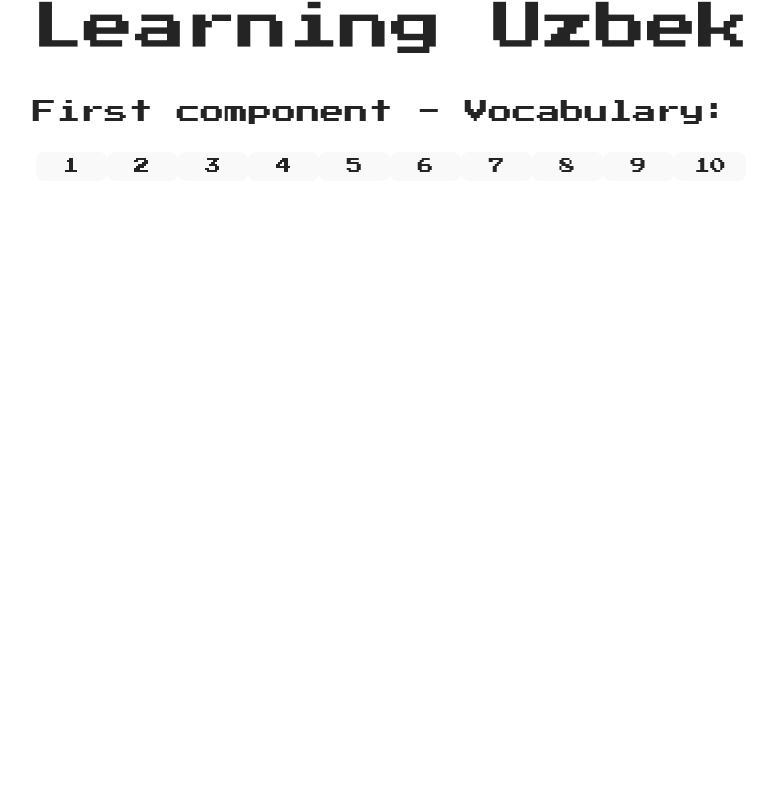
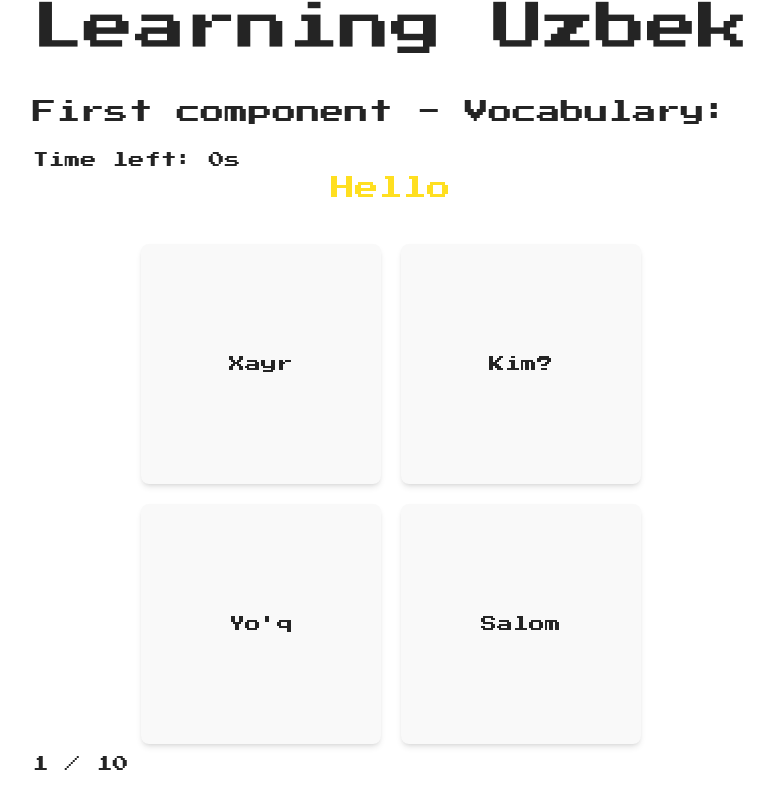
Before and after one commit to JacobKurtzbergsNickname/uzbek-learning, a Next.js app in the folder uzbek-frontend/: page / in a window 1280 px wide. Shown: the whole page, without its empty margins (249-1023 px from the left). Built offline with nearby package versions, Linux system fonts and the light colour scheme.

Commit message:
First draft timed test

```diff
--- a/uzbek-frontend/src/components/Vocabulary/AnswerOption.tsx
+++ b/uzbek-frontend/src/components/Vocabulary/AnswerOption.tsx
@@ -1,61 +1,45 @@
 "use client";
 import { AnswerOptionDTO } from "@/types";
-import { JSX, useContext, useMemo, useState } from "react";
-import { useEffect } from "react";
-import { VocabularyContext } from "./VocabularyContext";
+import { JSX } from "react";
 
 interface AnswerOptionProps {
     answer: AnswerOptionDTO;
     index: number;
     check: (answer: AnswerOptionDTO) => void;
+    isAnswerSelected?: boolean;
+    correctWord?: string;
+    selectedWord?: string | null;
 }
 
-function assignMarkup(answer: AnswerOptionDTO): string {
-
-    if (!answer.isSelected) {
-        return "";
-    }
-
-    return answer.isCorrect ? "!bg-green-600" : "!bg-red-600";
-
+function assignMarkup(answer: AnswerOptionDTO, isAnswerSelected?: boolean, correctWord?: string, selectedWord?: string | null): string {
+    if (!isAnswerSelected) return "";
+    // Green: selected and correct
+    if (answer.isSelected && answer.isCorrect) return "!bg-green-600";
+    // Red: selected and wrong
+    if (answer.isSelected && !answer.isCorrect) return "!bg-red-600";
+    // Yellow: correct answer, but only if a wrong answer was selected
+    if (!answer.isSelected && answer.word === correctWord && selectedWord && selectedWord !== correctWord) return "!bg-yellow-600";
+    return "";
 }
 
-function AnswerOption({answer, index, check }: AnswerOptionProps): JSX.Element {
+function AnswerOption({answer, index, check, isAnswerSelected, correctWord, selectedWord }: AnswerOptionProps): JSX.Element {
 
-    const {correctWord, isAnswerSelected} = useContext(VocabularyContext);
-    const [marked, setMarked] = useState("");
-
-    const secondary = useMemo(() => {
-        if (isAnswerSelected){
-            if (!answer.isSelected && answer.word == correctWord.word) {
-                return "!bg-yellow-600";
-            }
-        }
-        return "";
-    }, [answer.isSelected, correctWord, isAnswerSelected]);
-
-    useEffect(() => {
-        console.groupCollapsed(`[AnswerOption] Rendered at index: ${index}`);
-        console.table(answer);
-        console.groupEnd();
-    }, [answer, index]);
-
-    useEffect(() => {
-        setMarked(assignMarkup(answer));
-    }, [answer]);
-
+    const marked = assignMarkup(answer, isAnswerSelected, correctWord, selectedWord);
     if (!answer) {
         return <div>No answer available</div>;
     }
-
     function handleClick() {
         check(answer);
     }
-
     return (
         <button
             key={index}
-            className={`btn btn-primary ${marked} ${secondary} m-2`}
+            className={`
+                btn btn-primary
+                transition-all duration-150 ease-in-out
+                w-60 h-60 text-xl shadow-md flex items-center justify-center
+                ${marked} m-2`
+            }
             onClick={handleClick}>
             {answer.word}
         </button>
--- /dev/null
+++ b/uzbek-frontend/src/components/Vocabulary/TimedVocabularyTest.tsx
@@ -0,0 +1,135 @@
+"use client";
+import React, { useEffect, useState, useRef, useCallback } from 'react';
+import { AnswerOption } from './AnswerOption';
+import { Word } from '../../types/Word';
+import { WordUtils } from '../../utils/word-utilities';
+import { Translation } from './Translation';
+import { AnswerOptionDTO } from '../../types/AnswerOption';
+
+interface TimedVocabularyTestProps {
+  words: Word[];
+  onComplete: (results: Array<{ word: Word; selected: string | null; correct: boolean }>) => void;
+}
+
+const QUESTION_TIME = 5; // seconds
+
+const TimedVocabularyTest: React.FC<TimedVocabularyTestProps> = ({ words, onComplete }) => {
+  // Index of the current word/question
+  const [current, setCurrent] = useState(0);
+  // The word selected by the user (string) or null
+  const [selected, setSelected] = useState<string | null>(null);
+  // Timer countdown in seconds
+  const [timer, setTimer] = useState(QUESTION_TIME);
+  // (No need for results state, handle results inline)
+  // Ref to store the timer interval
+  const intervalRef = useRef<NodeJS.Timeout | null>(null);
+  // Whether an answer has been selected
+  const [isAnswerSelected, setIsAnswerSelected] = useState(false);
+
+  // Store answer options in state for selection logic
+  const [answerOptions, setAnswerOptions] = useState<AnswerOptionDTO[]>([]);
+
+  // Generate 4 options (1 correct + 3 wrong) and shuffle on question change
+  useEffect(() => {
+    const correctWord = words[current];
+    if (!correctWord) {
+      setAnswerOptions([]);
+      return;
+    }
+    const wrongWords = words.filter((w) => w.word !== correctWord.word);
+    const shuffledWrong = wrongWords.length > 3
+      ? [...wrongWords].sort(() => Math.random() - 0.5).slice(0, 3)
+      : wrongWords;
+    const options = [correctWord, ...shuffledWrong].map((w) => w.word);
+    const testableWords = WordUtils.toAnswerOptions(options).sort(() => Math.random() - 0.5);
+    setAnswerOptions(testableWords);
+  }, [words, current]);
+
+  // Reset timer and selection when the question changes
+  useEffect(() => {
+    setTimer(QUESTION_TIME);
+    setSelected(null);
+    setIsAnswerSelected(false);
+    if (intervalRef.current) clearInterval(intervalRef.current);
+    intervalRef.current = setInterval(() => {
+      setTimer((t) => t - 1);
+    }, 1000);
+    return () => {
+      if (intervalRef.current) clearInterval(intervalRef.current);
+    };
+  }, [current]);
+
+  // Advance to the next question or finish the test
+  // Store results in a ref to avoid unnecessary re-renders
+  const resultsRef = useRef<Array<{ word: Word; selected: string | null; correct: boolean }>>([]);
+  const nextQuestion = useCallback((option: string | null) => {
+    if (intervalRef.current) clearInterval(intervalRef.current);
+    const word = words[current];
+    const correct = option === word.translation;
+    resultsRef.current = [...resultsRef.current, { word, selected: option, correct }];
+    setIsAnswerSelected(true);
+    if (current + 1 >= words.length) {
+      onComplete(resultsRef.current);
+    } else {
+      setTimeout(() => setCurrent(c => c + 1), 800); // short delay for feedback
+    }
+  }, [current, words, onComplete]);
+
+  // Auto-advance when timer runs out
+  // Memoize nextQuestion to avoid exhaustive-deps warning
+  const nextQuestionRef = useRef(nextQuestion);
+  useEffect(() => { nextQuestionRef.current = nextQuestion; }, [nextQuestion]);
+  useEffect(() => {
+    if (timer <= 0 && selected === null) {
+      nextQuestionRef.current(null);
+    }
+  }, [timer, selected, nextQuestion]);
+
+  // Helper to update answerOptions with selection
+  function selectAnswer(options: AnswerOptionDTO[], answer: AnswerOptionDTO): AnswerOptionDTO[] {
+    const index = options.findIndex((w) => w.word === answer.word);
+    const selectedAnswer = {
+      ...options[index],
+      isSelected: true,
+    };
+    return options.map((w, i) => (i === index ? selectedAnswer : { ...w, isSelected: false }));
+  }
+
+  // Handle user answer selection
+  const check = (answer: AnswerOptionDTO) => {
+    if (selected) return;
+    setAnswerOptions(selectAnswer(answerOptions, answer));
+    setSelected(answer.word);
+    nextQuestion(answer.word);
+  };
+
+  // End of test: render nothing or a summary (could be improved)
+  if (current >= words.length) return null;
+
+  const word = words[current];
+
+  return (
+    <section>
+      <div>Time left: {timer}s</div>
+      <Translation>{word.translation}</Translation>
+      <section className="grid grid-cols-2 gap-1 justify-center items-center w-fit mx-auto mt-8">
+        {answerOptions.map((w, index) => (
+          <AnswerOption
+            answer={w}
+            key={index}
+            index={index}
+            check={check}
+            isAnswerSelected={isAnswerSelected}
+            correctWord={word.word}
+            selectedWord={selected}
+          />
+        ))}
+      </section>
+      <div>
+        {current + 1} / {words.length}
+      </div>
+    </section>
+  );
+};
+
+export default TimedVocabularyTest;
--- a/uzbek-frontend/src/components/Vocabulary/Vocabulary.tsx
+++ b/uzbek-frontend/src/components/Vocabulary/Vocabulary.tsx
@@ -1,15 +1,18 @@
+"use client";
 import { JSX } from "react";
-import { VocabularyStepper } from "./VocabularyStepper";
+import TimedVocabularyTest from "./TimedVocabularyTest";
+import { VocabularyContext } from "./VocabularyContext";
 import { VocabularyProvider } from "./VocabularyProvider";
 
-
-
 function Vocabulary(): JSX.Element {
-
     return (
         <section>
             <VocabularyProvider>
-                <VocabularyStepper/>
+                <VocabularyContext.Consumer>
+                    {({ words }) => (
+                        <TimedVocabularyTest words={words} onComplete={() => {}} />
+                    )}
+                </VocabularyContext.Consumer>
             </VocabularyProvider>
         </section>
     )
--- a/uzbek-frontend/src/components/Vocabulary/VocabularyStepper.tsx
+++ b/uzbek-frontend/src/components/Vocabulary/VocabularyStepper.tsx
@@ -3,11 +3,11 @@ import { JSX, useContext, useState } from "react";
 import { Tabs, TabsContent, TabsList, TabsTrigger } from "../ui/tabs";
 import { VocabularyTest } from "./VocabularyTest";
 import { VocabularyContext } from "./VocabularyContext";
-import { Word, Words } from "@/types/Word";
+import { Word } from "@/types/Word";
 
 export function VocabularyStepper(): JSX.Element {
     const [currentWord, setCurrentWord] = useState<Word>();
-    const { words, setIsAnswerSelected, current, setCurrent } = useContext(VocabularyContext);
+    const { words, setIsAnswerSelected } = useContext(VocabularyContext);
 
     function handleWordChange(word: string) {
         console.log("Selected word:", word);
--- a/uzbek-frontend/src/components/Vocabulary/VocabularyTest.tsx
+++ b/uzbek-frontend/src/components/Vocabulary/VocabularyTest.tsx
@@ -95,7 +95,7 @@ export function VocabularyTest( {correctWord} :VocabTestProps):JSX.Element {
     return (
         <section>
             <Translation>{correctWord.translation}</Translation>
-            <section className="grid grid-cols-2 gap-4 my-4">
+            <section className="grid grid-cols-2 gap-1 justify-center items-center w-fit mx-auto mt-8">
                 {answerOptions.map((w: AnswerOptionDTO, index: number) => {
                     return (
                         <AnswerOption
```
Also changed, not shown: 2 other files (tests, documents, lock files or other folders).
